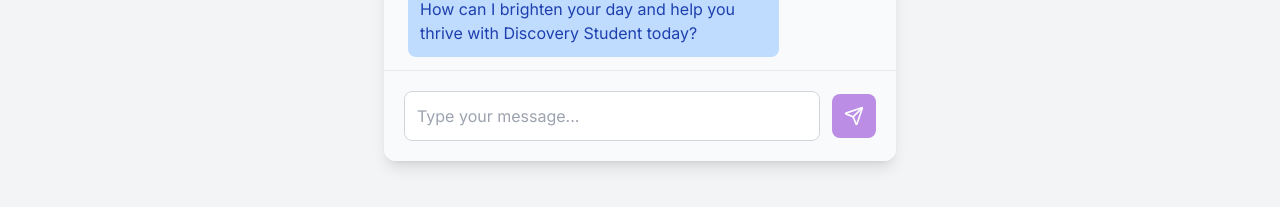
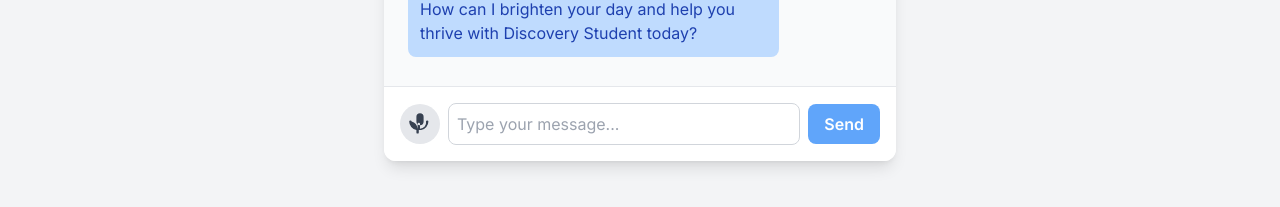
Before and after one commit to LubaDlw/discovery-gradhack, a React (Vite) app: page /chat in a window 1280 px wide. Shown: the part 551-758 px from the top of the page. Built offline with nearby package versions, Linux system fonts and the light colour scheme; no server answers.

Commit message:
Update ChatInput.jsx

```diff
--- a/src/components/chatbot/ChatInput.jsx
+++ b/src/components/chatbot/ChatInput.jsx
@@ -1,38 +1,77 @@
+// components/chatbot/ChatInput.jsx
 import React from 'react';
-import { Send } from 'lucide-react';
 
-const ChatInput = ({ inputValue, setInputValue, onSend, isLoading }) => {
-  const handleSubmit = () => {
-    const message = inputValue.trim();
-    if (message && !isLoading) {
-      onSend(message);
-      setInputValue('');
+const ChatInput = ({
+  inputValue,
+  setInputValue,
+  onSend,
+  isLoading,
+  onStartRecording, // New prop
+  onStopRecording,  // New prop
+  isRecording       // New prop
+}) => {
+  const handleSendMessage = () => {
+    if (inputValue.trim() && !isLoading) {
+      onSend(inputValue);
     }
   };
 
   const handleKeyPress = (e) => {
-    if (e.key === 'Enter') {
-      handleSubmit();
+    if (e.key === 'Enter' && !e.shiftKey) { // Allow shift+enter for new line
+      e.preventDefault();
+      handleSendMessage();
+    }
+  };
+
+  const handleMicButtonClick = () => {
+    if (isRecording) {
+      onStopRecording();
+    } else {
+      onStartRecording();
     }
   };
 
   return (
-    <div className="p-4 sm:p-5 border-t border-gray-200 bg-gray-50 flex items-center space-x-3">
-      <input
-        type="text"
+    <div className="p-4 bg-white border-t border-gray-200 flex items-center gap-2">
+      {/* Microphone Button */}
+      <button
+        onClick={handleMicButtonClick}
+        className={`p-2 rounded-full transition-colors duration-200
+          ${isRecording ? 'bg-red-500 text-white animate-pulse' : 'bg-gray-200 text-gray-700 hover:bg-gray-300'}
+          ${isLoading ? 'opacity-50 cursor-not-allowed' : ''}
+        `}
+        disabled={isLoading} // Disable while loading/processing
+        aria-label={isRecording ? "Stop Recording" : "Start Recording"}
+      >
+        {/* Replace with a proper mic icon (e.g., from Heroicons, Font Awesome) */}
+        {isRecording ? (
+          <svg className="w-6 h-6" fill="currentColor" viewBox="0 0 20 20" xmlns="http://www.w3.org/2000/svg"><path fillRule="evenodd" d="M7 4a3 3 0 016 0v4a3 3 0 11-6 0V4zm4 10.93A7.001 7.001 0 0017 8a1 1 0 10-2 0 5 5 0 01-5 5.93V10a1 1 0 10-2 0v3.93A7.001 7.001 0 003 8a1 1 0 00-2 0 7.001 7.001 0 006 6.93V17a1 1 0 102 0v-2.07z" clipRule="evenodd"></path></svg>
+        ) : (
+          <svg className="w-6 h-6" fill="currentColor" viewBox="0 0 20 20" xmlns="http://www.w3.org/2000/svg"><path fillRule="evenodd" d="M7 4a3 3 0 016 0v4a3 3 0 11-6 0V4zm4 10.93A7.001 7.001 0 0017 8a1 1 0 10-2 0 5 5 0 01-5 5.93V10a1 1 0 10-2 0v3.93A7.001 7.001 0 003 8a1 1 0 00-2 0 7.001 7.001 0 006 6.93V17a1 1 0 102 0v-2.07z" clipRule="evenodd"></path></svg>
+        )}
+      </button>
+
+      {/* Textarea for input */}
+      <textarea
+        className="flex-grow p-2 border border-gray-300 rounded-lg focus:outline-none focus:ring-2 focus:ring-blue-500 resize-none h-10 overflow-hidden"
         value={inputValue}
         onChange={(e) => setInputValue(e.target.value)}
         onKeyPress={handleKeyPress}
-        placeholder="Type your message..."
-        disabled={isLoading}
-        className="flex-1 p-3 border border-gray-300 rounded-lg focus:outline-none focus:ring-2 focus:ring-purple-500 disabled:opacity-50"
+        placeholder={isRecording ? "Listening..." : "Type your message..."}
+        rows="1" // Start with one row
+        style={{ height: 'auto', minHeight: '40px' }} // Auto-adjust height
+        disabled={isLoading || isRecording} // Disable text input while loading or recording
       />
+
+      {/* Send Button */}
       <button
-        onClick={handleSubmit}
-        disabled={isLoading || !inputValue.trim()}
-        className="bg-purple-700 text-white p-3 rounded-lg hover:bg-purple-800 transition duration-300 focus:outline-none focus:ring-2 focus:ring-purple-500 disabled:opacity-50 disabled:cursor-not-allowed"
+        onClick={handleSendMessage}
+        className={`px-4 py-2 rounded-lg text-white font-semibold transition-colors duration-200
+          ${inputValue.trim() && !isLoading ? 'bg-blue-600 hover:bg-blue-700' : 'bg-blue-400 cursor-not-allowed'}
+        `}
+        disabled={!inputValue.trim() || isLoading || isRecording} // Disable if empty, loading, or recording
       >
-        <Send className="w-5 h-5" />
+        Send
       </button>
     </div>
   );
```
